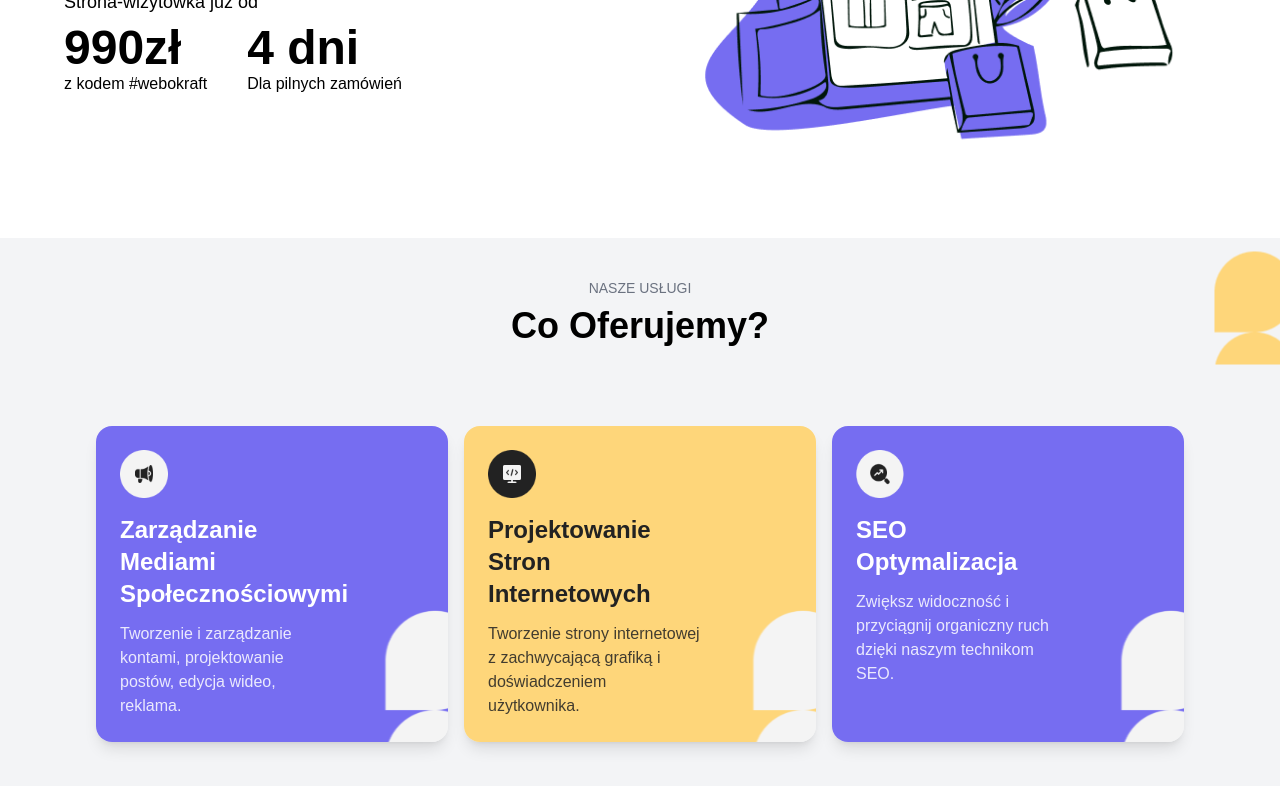
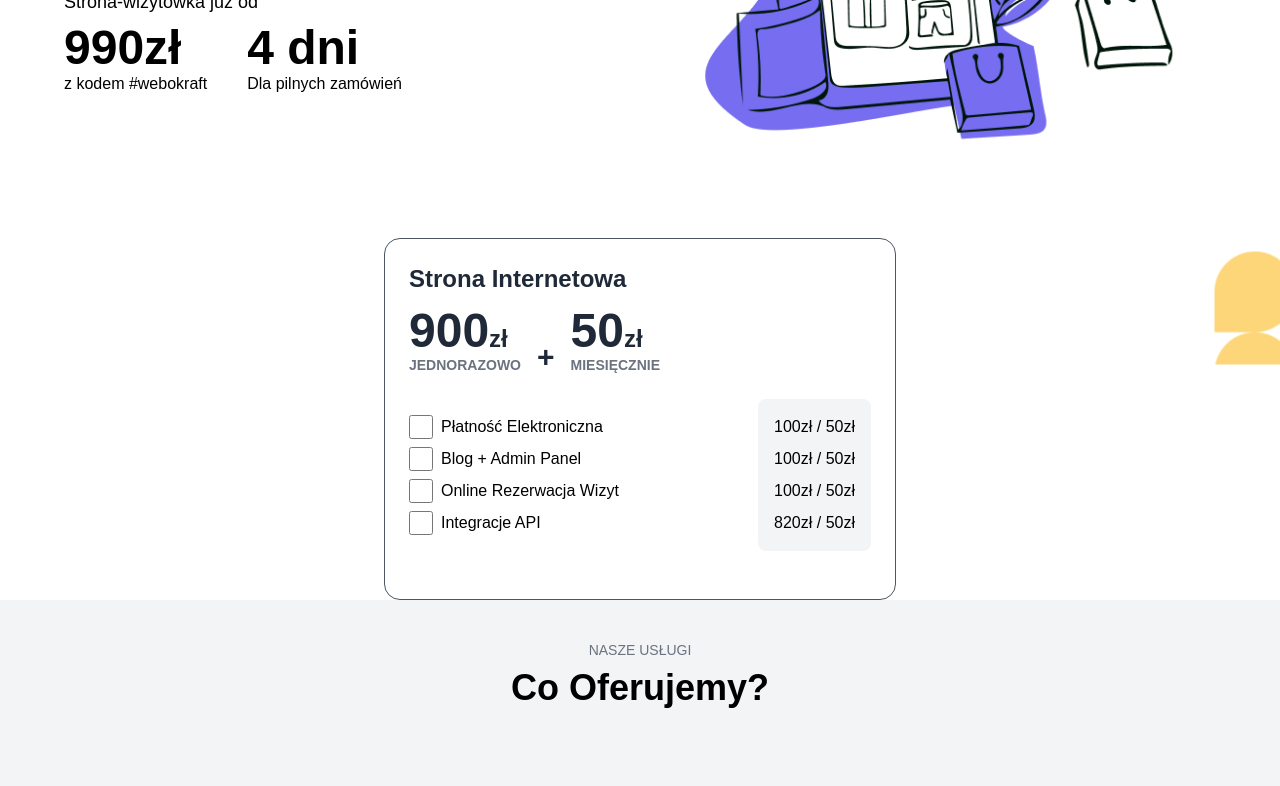
Before and after one commit to youssefalb/smmweb, a React (Create React App) app in the folder smmwebreact/: page / in a window 1280 px wide. Shown: the part 492-1278 px from the top of the page. Built offline with nearby package versions, Linux system fonts and the light colour scheme.

Commit message:
WIP Pricing Section

```diff
--- a/smmwebreact/src/App.tsx
+++ b/smmwebreact/src/App.tsx
@@ -10,11 +10,14 @@ import ConsultationSection from './components/ConsultationSection';
 import ContactForm from './components/ContactForm';
 import TeamSection from './components/TeamSection';
 import Footer from './components/Footer';
+import Pricing from './components/Pricing'
+
 function App() {
   return (
     <div>
       <NavBar />
       <Hero />
+      <Pricing/>
       <Services />
       <CooperationPlan />
       <FaqSection />
--- /dev/null
+++ b/smmwebreact/src/components/Pricing.tsx
@@ -0,0 +1,86 @@
+import React, { useState } from 'react';
+
+// Define a type for the services
+interface Service {
+    name: string;
+    oneTimeFee: number;
+    monthlyFee: number;
+}
+
+// Sample services data
+const services: Service[] = [
+    { name: 'Płatność Elektroniczna', oneTimeFee: 100, monthlyFee: 50 },
+    { name: 'Blog + Admin Panel', oneTimeFee: 100, monthlyFee: 50 },
+    { name: 'Online Rezerwacja Wizyt', oneTimeFee: 100, monthlyFee: 50 },
+    { name: 'Integracje API', oneTimeFee: 820, monthlyFee: 50 },
+    // Add more services as needed
+];
+
+const Pricing: React.FC = () => {
+    const [selectedServices, setSelectedServices] = useState<Service[]>([]);
+    const [sectionsCount, setSectionsCount] = useState(1);
+
+    // Calculate total fees
+    const totalOneTimeFee = selectedServices.reduce((total, service) => total + service.oneTimeFee, 900); // Starting from base price
+    const totalMonthlyFee = selectedServices.reduce((total, service) => total + service.monthlyFee, 0) + (sectionsCount * 50); // Add extra cost per section
+
+    // Handle service selection
+    const handleServiceChange = (service: Service) => {
+        setSelectedServices(prev =>
+            prev.includes(service) ? prev.filter(s => s !== service) : [...prev, service]
+        );
+    };
+
+    return (
+        <div className="max-w-lg mx-auto  bg-white rounded-2xl p-6 border border-gray-600">
+            <h3 className="text-2xl font-bold text-gray-800 mb-3">Strona Internetowa</h3>
+            <div className="flex items-baseline space-x-2 font-bold text-gray-800 mb-6">
+                <div className="flex items-end space-x-4">
+                    <div className="text-left">
+                        <span className="text-5xl font-bold">{totalOneTimeFee}</span>
+                        <span className="text-2xl">zł</span>
+                        <div className="text-sm text-gray-500">JEDNORAZOWO</div>
+                    </div>
+                    <span className="text-3xl font-bold align-baseline">+</span>
+                    <div className="text-left">
+                        <span className="text-5xl font-bold">{totalMonthlyFee}</span>
+                        <span className="text-2xl">zł</span>
+                        <div className="text-sm text-gray-500">MIESIĘCZNIE</div>
+                    </div>
+                </div>
+            </div>
+
+            <div className="flex flex-row">
+                <div className="flex-grow py-4 space-y-2 mb-6">
+                    {services.map((service, index) => (
+                        <div key={index} className="flex justify-between items-center">
+                            <label className="flex items-center">
+                                <input
+                                    type="checkbox"
+                                    className="form-checkbox rounded-full w-6 h-6 checked:bg-yellow"
+                                    checked={selectedServices.includes(service)}
+                                    onChange={() => handleServiceChange(service)}
+                                />
+                                <span className="ml-2">{service.name}</span>
+                            </label>
+                            {/* <div className="text-gray-600">{service.oneTimeFee}zł / {service.monthlyFee}zł</div> */}
+                        </div>
+                    ))}
+                </div>
+
+                <div className="flex-none space-y-2 mb-6 bg-gray-100 p-4 rounded-lg">
+                    {/* <div className="text-lg font-bold mb-4">Ceny usług:</div> */}
+                    {services.map((service, index) => (
+                        <div key={index} className="flex justify-between">
+                            <span>{service.oneTimeFee}zł / {service.monthlyFee}zł</span>
+                        </div>
+                    ))}
+                </div>
+
+            </div>
+
+        </div>
+    );
+};
+
+export default Pricing;
```
